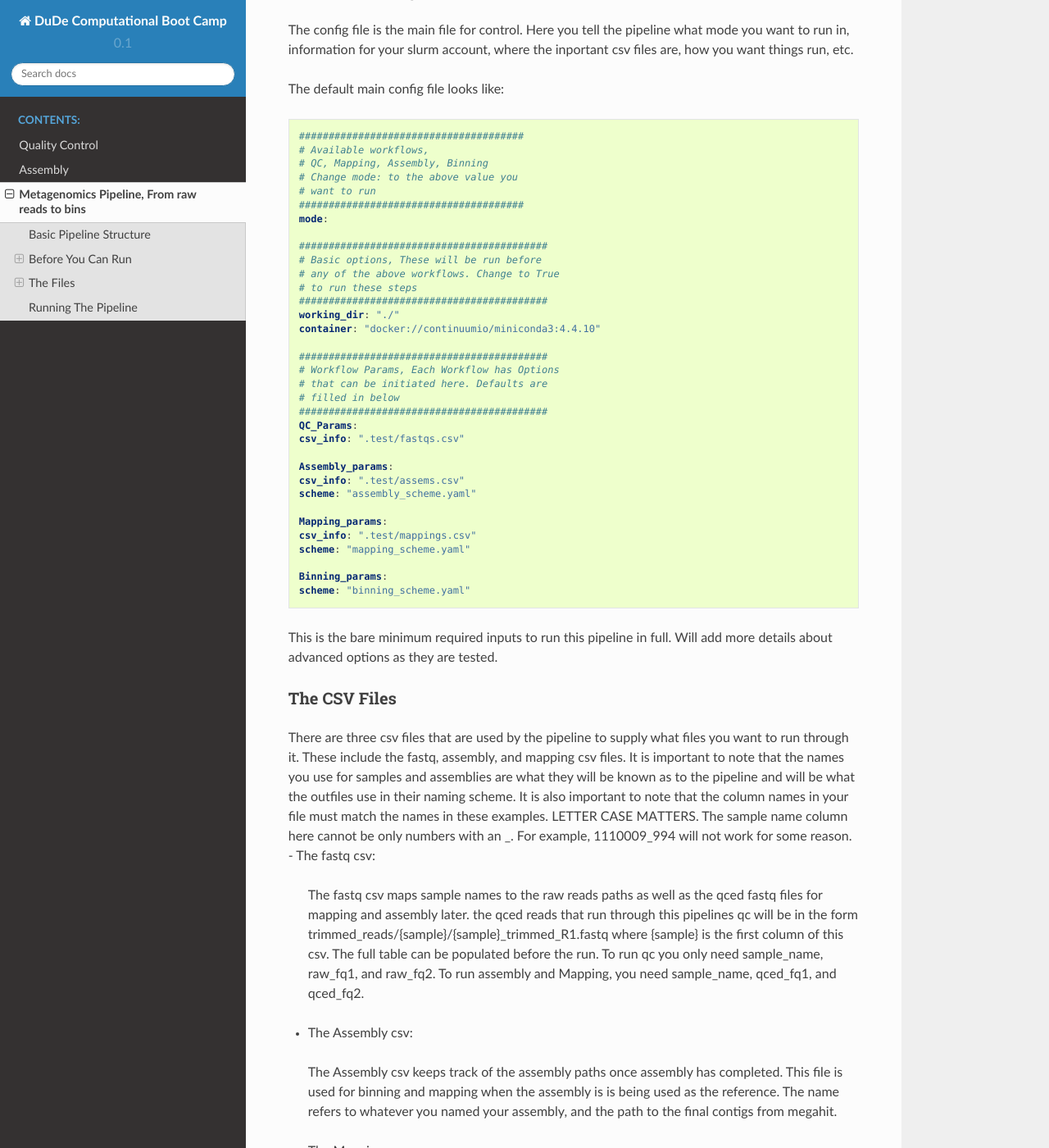
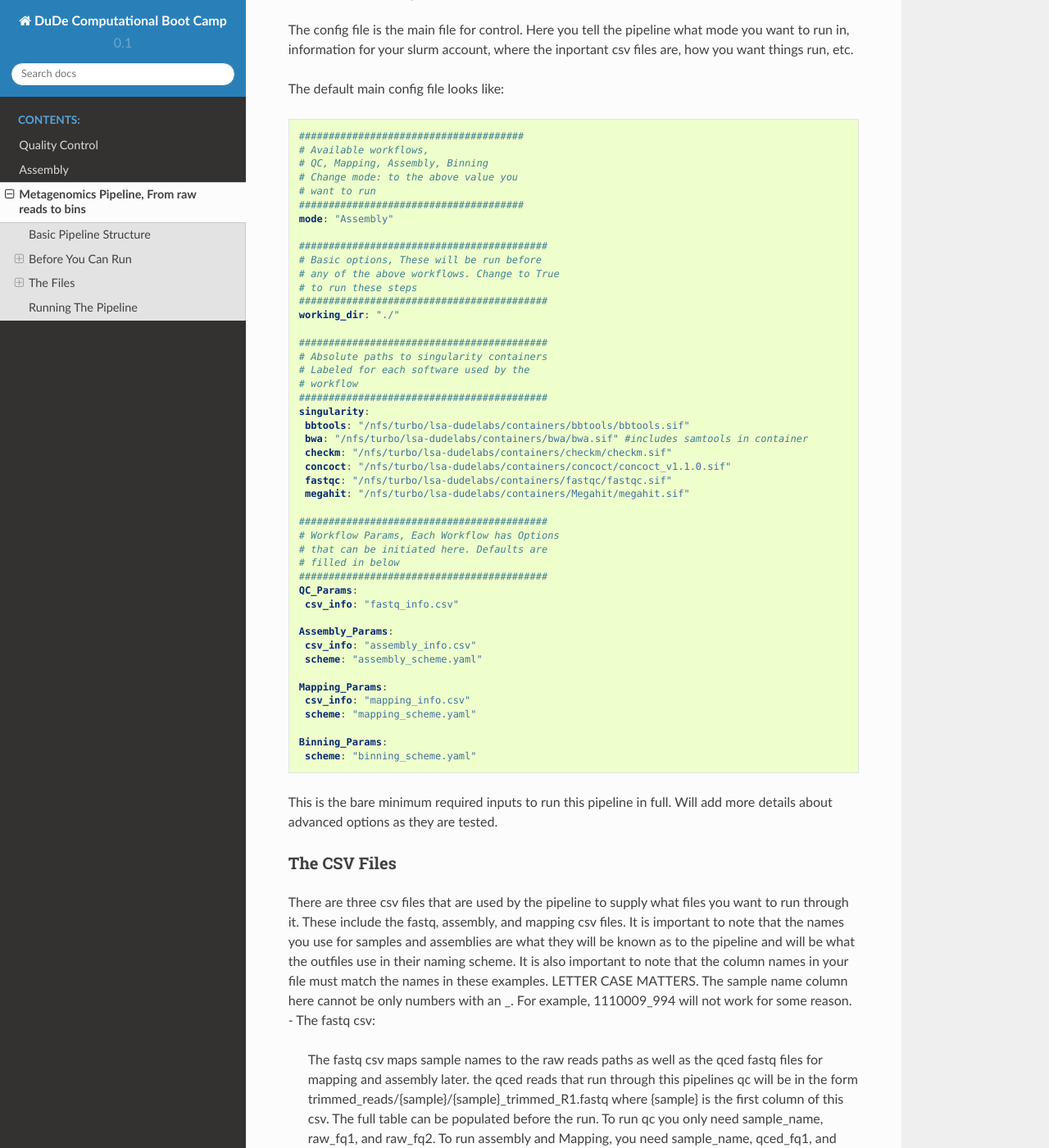
Before and after one commit to DenefLab/Computational-boot-camp, a Sphinx documentation site: the page built from docs/source/Pipeline.rst, in a window 1280 px wide and 1400 px high, scrolled down 2683 px. Shown: the whole window at 82% size. Built offline with Sphinx 7.4.7 and the Read the Docs theme 2.0.0, drawn with Linux system fonts in a browser that asks for light colours; formulas are drawn with MathJax 3.

Commit message:
fixed general config

```diff
--- a/docs/source/Pipeline.rst
+++ b/docs/source/Pipeline.rst
@@ -126,7 +126,7 @@ The default main config file looks like:
     # Change mode: to the above value you
     # want to run
     ######################################
-    mode:
+    mode: "Assembly"
 
     ##########################################
     # Basic options, These will be run before
@@ -134,7 +134,19 @@ The default main config file looks like:
     # to run these steps
     ##########################################
     working_dir: "./"
-    container: "docker://continuumio/miniconda3:4.4.10"
+
+    ##########################################
+    # Absolute paths to singularity containers
+    # Labeled for each software used by the
+    # workflow
+    ##########################################
+    singularity:
+     bbtools: "/nfs/turbo/lsa-dudelabs/containers/bbtools/bbtools.sif"
+     bwa: "/nfs/turbo/lsa-dudelabs/containers/bwa/bwa.sif" #includes samtools in container
+     checkm: "/nfs/turbo/lsa-dudelabs/containers/checkm/checkm.sif"
+     concoct: "/nfs/turbo/lsa-dudelabs/containers/concoct/concoct_v1.1.0.sif"
+     fastqc: "/nfs/turbo/lsa-dudelabs/containers/fastqc/fastqc.sif"
+     megahit: "/nfs/turbo/lsa-dudelabs/containers/Megahit/megahit.sif"
 
     ##########################################
     # Workflow Params, Each Workflow has Options
@@ -142,18 +154,18 @@ The default main config file looks like:
     # filled in below
     ##########################################
     QC_Params:
-    csv_info: ".test/fastqs.csv"
+     csv_info: "fastq_info.csv"
 
-    Assembly_params:
-    csv_info: ".test/assems.csv"
-    scheme: "assembly_scheme.yaml"
+    Assembly_Params:
+     csv_info: "assembly_info.csv"
+     scheme: "assembly_scheme.yaml"
 
-    Mapping_params:
-    csv_info: ".test/mappings.csv"
-    scheme: "mapping_scheme.yaml"
+    Mapping_Params:
+     csv_info: "mapping_info.csv"
+     scheme: "mapping_scheme.yaml"
 
-    Binning_params:
-    scheme: "binning_scheme.yaml"
+    Binning_Params:
+     scheme: "binning_scheme.yaml"
 
 This is the bare minimum required inputs to run this pipeline in full. Will add more details about advanced options as they are tested.
 
```
